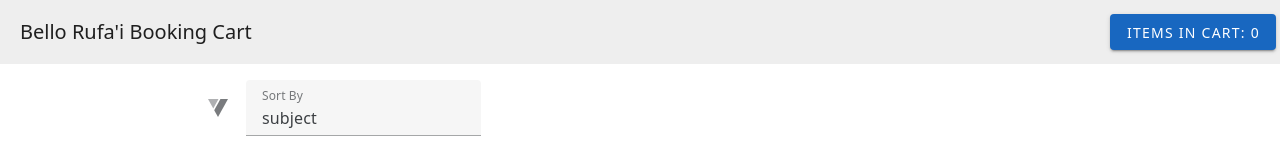
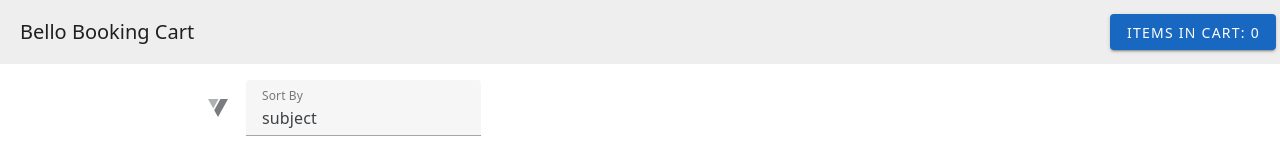
Before and after one commit to salmern/shopping-cart, a Vue app: page / in a window 1280 px wide. Shown: the top 160 px of the page. Built offline with nearby package versions, Linux system fonts and the light colour scheme.

Commit message:
refactored

```diff
--- a/src/App.vue
+++ b/src/App.vue
@@ -1,6 +1,6 @@
 <template>
   <header>
-    <v-toolbar title="Bello Rufa'i Booking Cart">
+    <v-toolbar title="Bello  Booking Cart">
       <v-btn
         @click="router.push({ name: 'CartView' })"
         color="primary"
--- a/vite.config.js
+++ b/vite.config.js
@@ -36,7 +36,7 @@ export default defineConfig({
 
       includeAssets: ['favicon.ico', 'apple-touch-icon.png', 'masked-icon.svg'],
       manifest: {
-        name: 'Bello Rufai PWA',
+        name: 'Bello  PWA',
         short_name: 'VuePWA',
         description: 'A Progressive Web App built with Vue',
         theme_color: '#ffffff',
```
Also changed, not shown: public/manifest.json.
